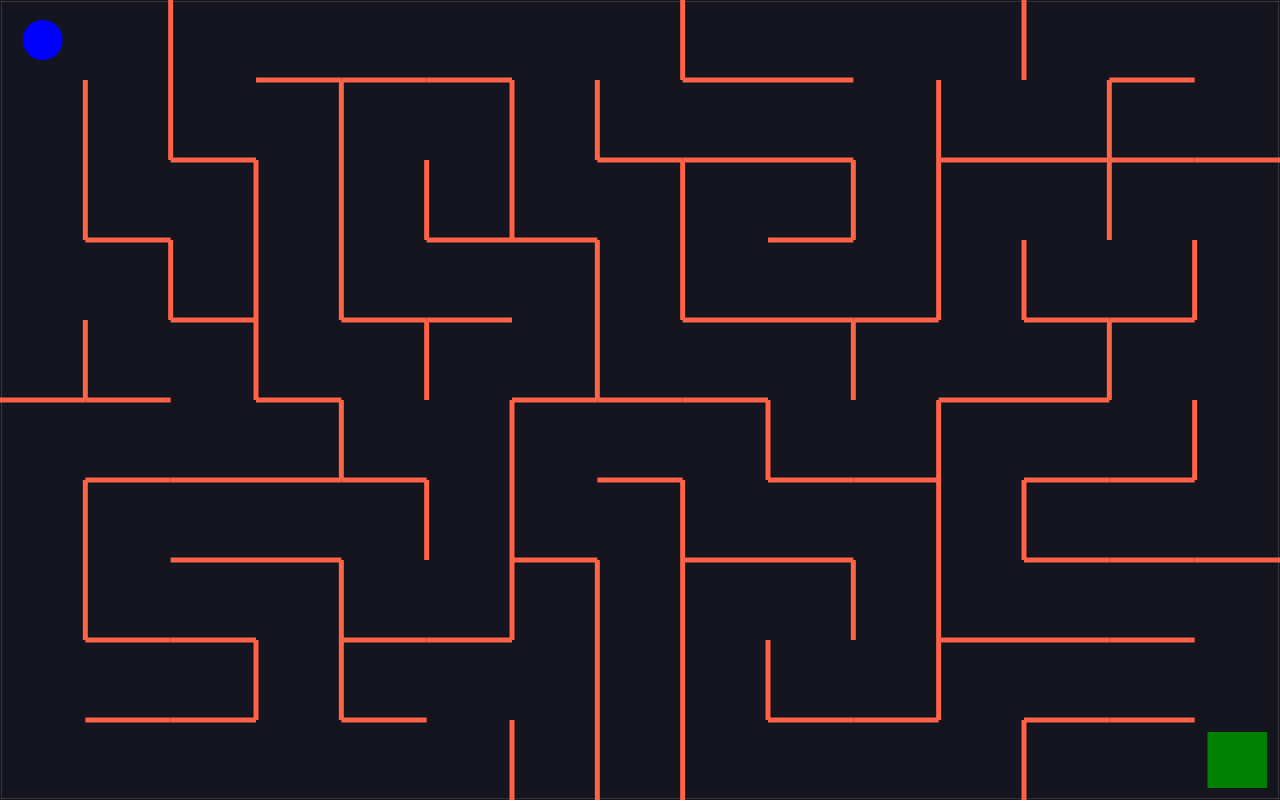
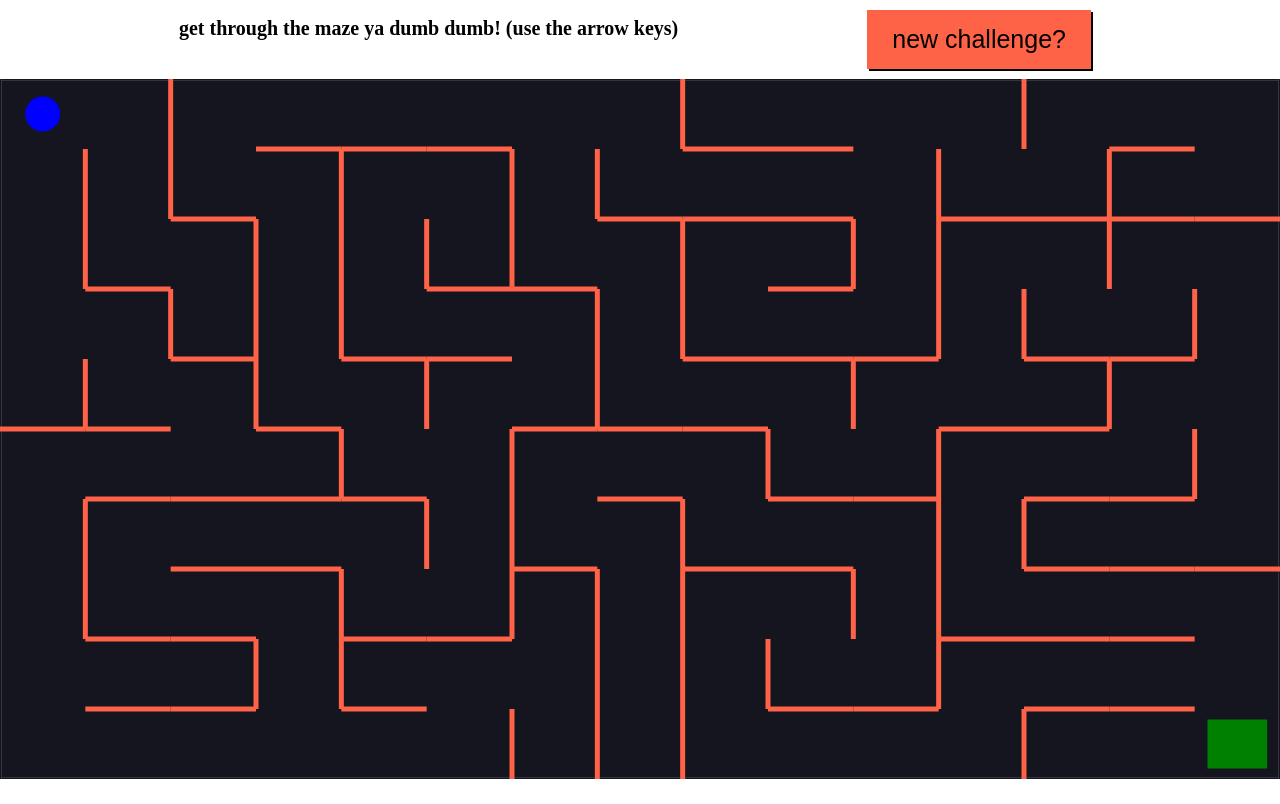
Before and after one commit to michaelleriche/maze-game, a plain HTML site: page index.html in a window 1280 px wide. Drawn offline with nearby package versions, Linux system fonts and the light colour scheme.

Commit message:
add page refresh

```diff
--- a/index.html
+++ b/index.html
@@ -16,6 +16,10 @@
             color: white;
             font-size: 36px;
         }
+        h2 {
+            font-size: 20px;
+            color: black;
+        }
         .winner {
             display: flex;
             justify-content: center;
@@ -25,9 +29,28 @@
             height: 100vh;
             width: 100vw;
         }
+        .top-top {
+            display: flex;
+            justify-content: space-evenly;
+        }
+        button {
+            font-size: 25px;
+            color: black;
+            background-color: tomato;
+            padding: 15px 25px;
+            margin: 10px;
+            box-shadow: 2px 2px black;
+            border: none;
+        }
     </style>
 </head>
 <body>
+    <div class="top-top">
+        <h2>get through the maze ya dumb dumb! (use the arrow keys)</h2>
+        <button onclick="refreshPage()">new challenge?</button>
+
+    </div>
+
     <div class="winner hidden">
         <h1>Winner Winner Chicken Dinner!</h1>
     </div>
--- a/index.js
+++ b/index.js
@@ -3,7 +3,7 @@ const { Engine, Render, Runner, World, Bodies, Body, Events } = Matter;
 const cellsHorizontal = 15;
 const cellsVertical = 10;
 const width = window.innerWidth;
-const height = window.innerHeight;
+const height = window.innerHeight - 100;
 
 const unitLengthX = width / cellsHorizontal;
 const unitLengthY = height / cellsVertical;
@@ -188,16 +188,16 @@ World.add(world, ball);
 
 document.addEventListener('keydown', event => {
     const { x, y} = ball.velocity;
-    if (event.keyCode === 87) {
+    if (event.keyCode === 38) {
         Body.setVelocity(ball, { x, y: y - 5 })
     }
-    if (event.keyCode === 68) {
+    if (event.keyCode === 39) {
         Body.setVelocity(ball, { x: x + 5, y })
     }
-    if (event.keyCode === 83) {
+    if (event.keyCode === 40) {
         Body.setVelocity(ball, { x, y: y + 5 })
     }
-    if (event.keyCode === 65) {
+    if (event.keyCode === 37) {
         Body.setVelocity(ball, { x: x - 5, y })
     }
 });
@@ -222,3 +222,7 @@ Events.on(engine, 'collisionStart', event => {
         }
     })
 });
+
+function refreshPage () {
+    location.reload();
+}
```
